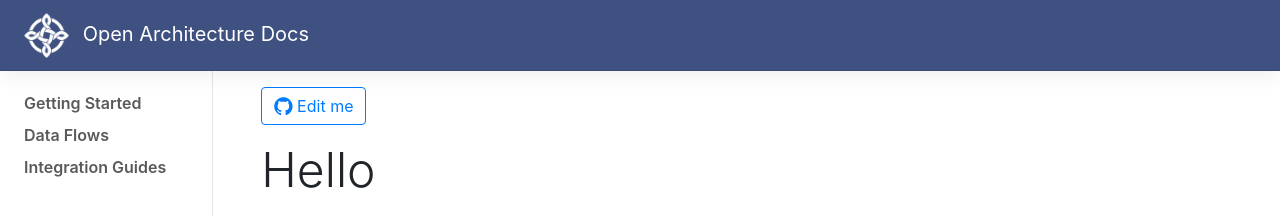
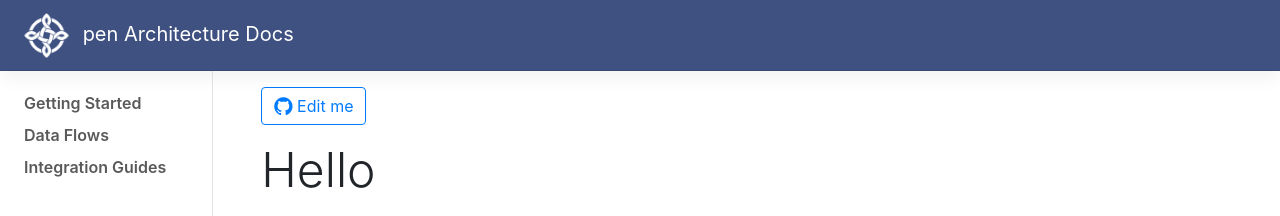
Before and after one commit to Geoff1900/Geoff1900.github.io-handbook, a Jekyll site: the page built from docs/index.md, in a window 1280 px wide. Shown: the top 216 px of the page. Built offline with Jekyll 4.4.1, drawn with Linux system fonts in a browser that asks for light colours; our own code applies the rules of GitHub Pages for plain Markdown files.

Commit message:
Update _config.yml

```diff
--- a/_config.yml
+++ b/_config.yml
@@ -1,4 +1,4 @@
-title: Open Architecture Docs
+title: pen Architecture Docs
 
 org_name: Service
 
```
